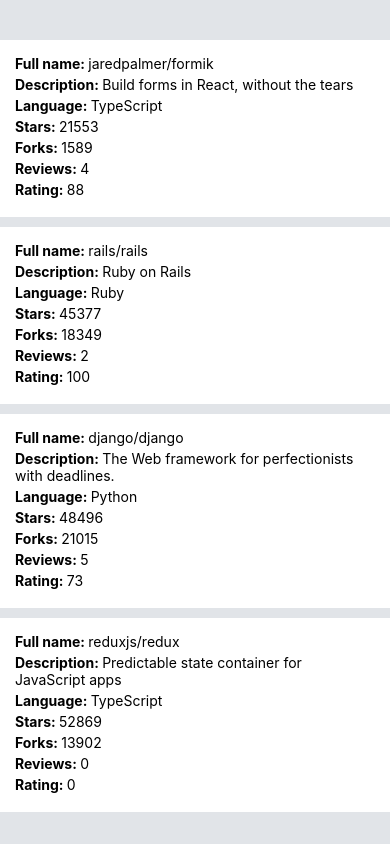
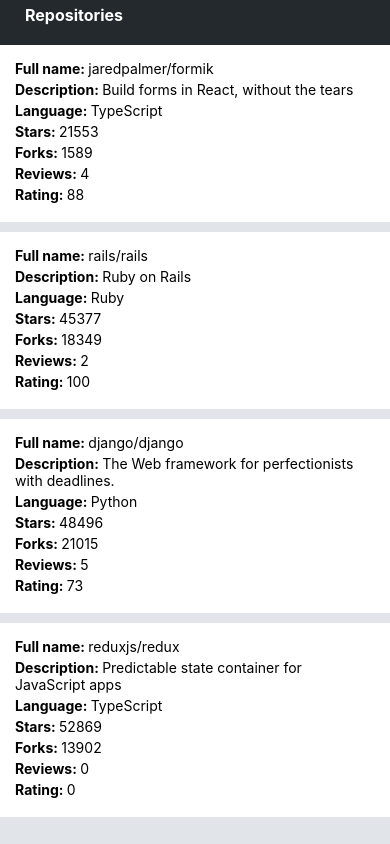
Before and after one commit to K-49-uX/part10, a React Native app: screen / in a window 390 px wide. Built offline with nearby package versions, Linux system fonts and the light colour scheme.

Commit message:
exercise 4: add app bar

```diff
--- a/App.js
+++ b/App.js
@@ -1,9 +1,11 @@
+import { StyleSheet, View } from 'react-native';
+import AppBar from './src/components/AppBar';
+import RepositoryList from './src/components/RepositoryList';
 
-import { StyleSheet, View } from 'react-native';
-import RepositoryList from './src/components/RepositoryList';
 export default function App() {
   return (
     <View style={styles.container}>
+      <AppBar />
       <RepositoryList />
     </View>
   );
@@ -13,6 +15,5 @@
   container: {
     flex: 1,
     backgroundColor: '#e1e4e8',
-    paddingTop: 40,
   },
 });
--- /dev/null
+++ b/src/components/AppBar.jsx
@@ -0,0 +1,32 @@
+import { View, StyleSheet, Pressable, Text } from 'react-native';
+import Constants from 'expo-constants';
+
+const styles = StyleSheet.create({
+  container: {
+    paddingTop: Constants.statusBarHeight,
+    backgroundColor: '#24292e',
+    padding: 15,
+    flexDirection: 'row',
+  },
+  tab: {
+    paddingHorizontal: 10,
+    paddingVertical: 5,
+  },
+  text: {
+    color: '#ffffff',
+    fontSize: 16,
+    fontWeight: 'bold',
+  },
+});
+
+const AppBar = () => {
+  return (
+    <View style={styles.container}>
+      <Pressable style={styles.tab}>
+        <Text style={styles.text}>Repositories</Text>
+      </Pressable>
+    </View>
+  );
+};
+
+export default AppBar;
```
